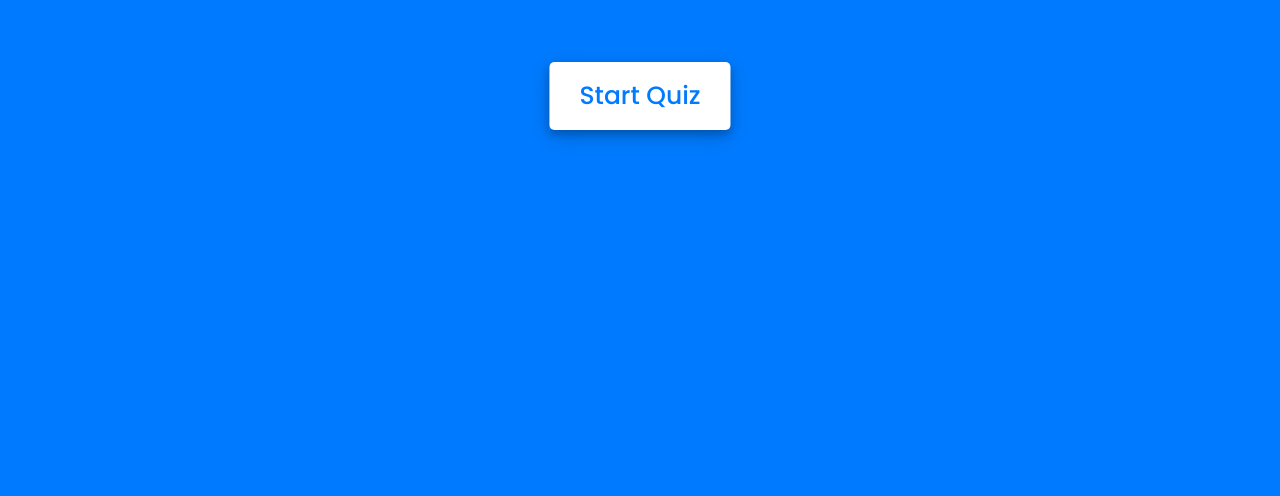
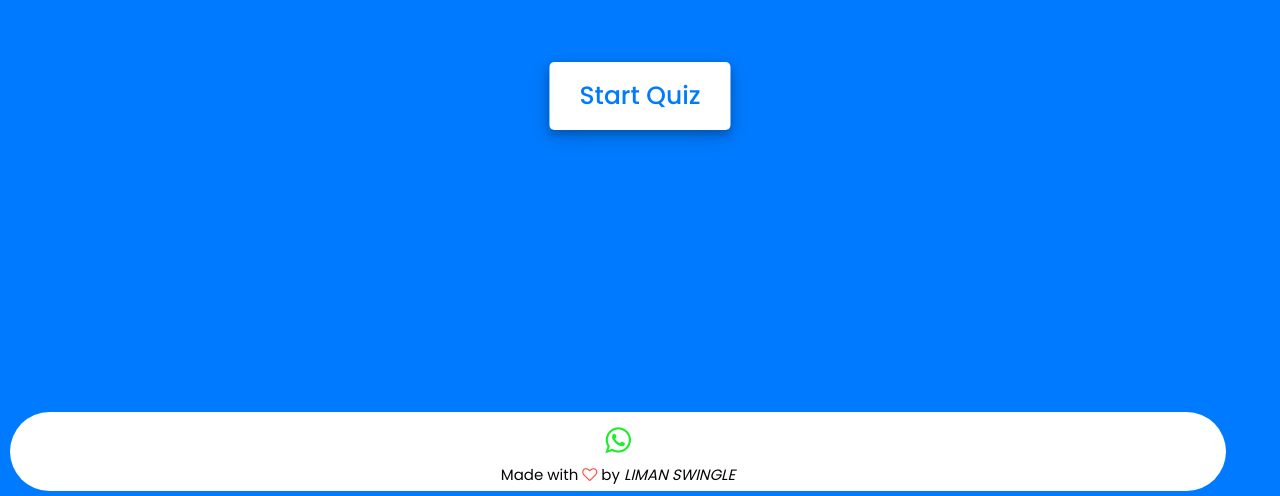
Before and after one commit to samouswingle/Liman_GCE_MCQ_App, a plain HTML site: page index.html in a window 1280 px wide. Shown: the part 304-800 px from the top of the page. Drawn offline with Linux system fonts and the light colour scheme.

Commit message:
Add files via upload

```diff
--- a/index.html
+++ b/index.html
@@ -4,10 +4,11 @@
 <head>
     <meta charset="UTF-8">
     <meta name="viewport" content="width=device-width, initial-scale=1.0">
-    <title>Awesome Quiz App | CodingNepal</title>
+    <title>GCE Quiz App</title>
     <link rel="stylesheet" href="style.css">
     <!-- FontAweome CDN Link for Icons-->
     <link rel="stylesheet" href="https://cdnjs.cloudflare.com/ajax/libs/font-awesome/5.15.3/css/all.min.css"/>
+    <link rel="stylesheet" href="https://cdnjs.cloudflare.com/ajax/libs/font-awesome/4.7.0/css/font-awesome.min.css">
 </head>
 <body>
     <!-- start Quiz button -->
@@ -126,6 +127,15 @@
         </div>
     </div>
 
+    <section class="footer">
+        <div class="icons">
+
+           <a href="https://wa.me/+237698630960"><i class="fa fa-whatsapp fa-2x"></i></i></a>
+
+       </div>
+       <p>Made with <i class="fa fa-heart-o"></i> by <i>LIMAN SWINGLE</i></p>
+   </section>
+
     <!-- Inside this JavaScript file I've inserted Questions and Options only -->
     <script src="js/questions_2014.js"></script>
 
--- a/style.css
+++ b/style.css
@@ -28,6 +28,8 @@ body{
     box-shadow: 0 4px 8px 0 rgba(0, 0, 0, 0.2),
                 0 6px 20px 0 rgba(0, 0, 0, 0.19);
 }
+
+
 
 
 .info_box.activeInfo,
@@ -466,6 +468,39 @@ footer button.show{
     background: #007bff;
 }
 
+/*----- Footer ---- */
+.footer{
+    position: fixed;
+    left: 10px;
+    bottom: 5px;
+    right: 10px;
+    width: 95%;
+    background: #fff;
+    color: rgb(6, 6, 6);
+    text-align: center;
+    padding: 5px 10px;
+    outline: none;
+    border: none;
+    border-radius: 55px;
+    font-size: 15px;
+}
+
+.footer h4{
+    margin-bottom: 10px;
+    margin-top: 10px;
+    font-weight: 600;
+}
+.icons .fa{
+    color: #1feb29;
+    margin: 5px;
+    cursor: pointer;
+    padding: 3px;
+}
+.fa-heart-o{
+    color: #ff4433;
+}
+
+
 
 @media(max-width: 600px){
     .start_btn button{
```
